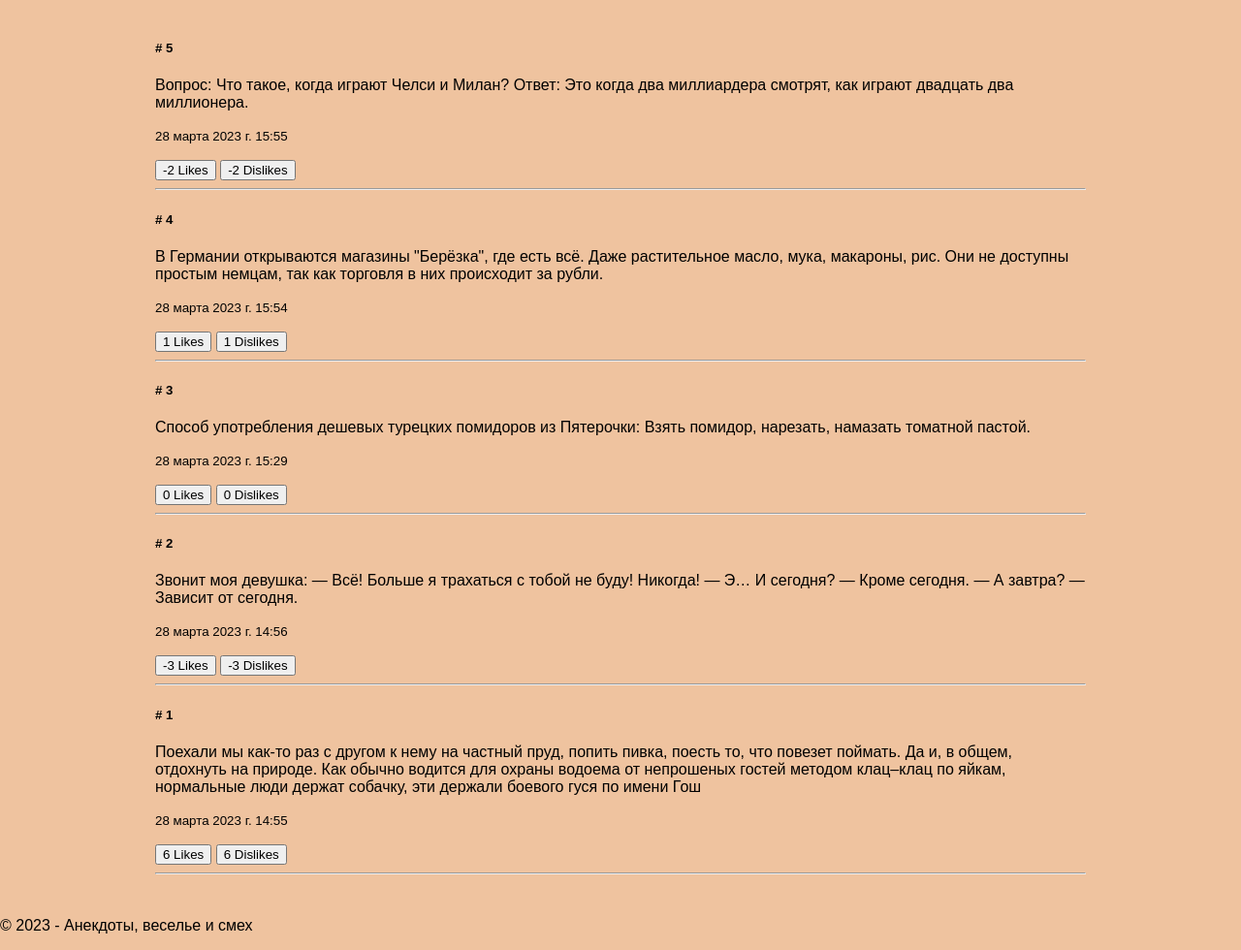
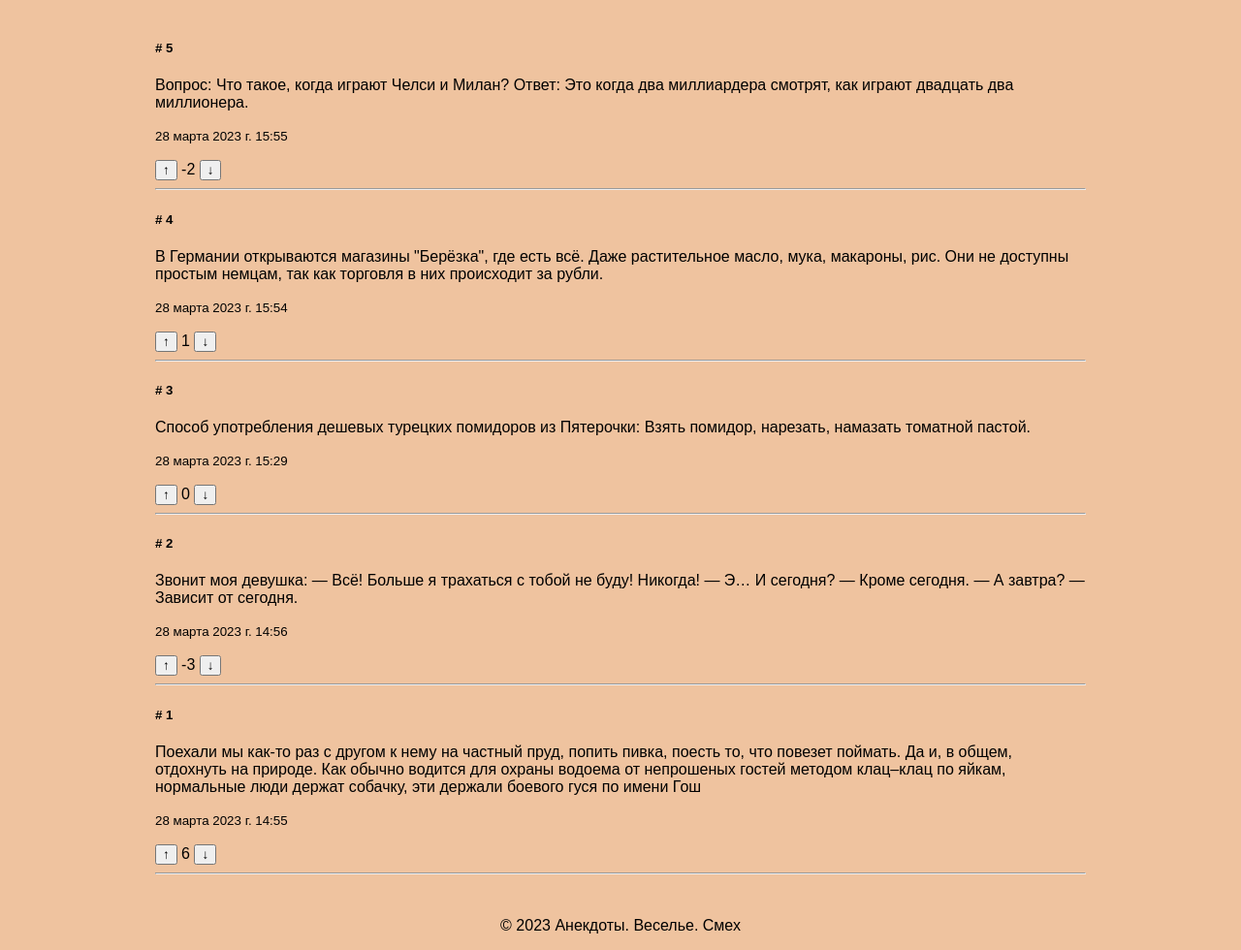
Before and after one commit to TarumK/Aproject, a Django app: page / in a window 1280 px wide. Shown: the part 78-1058 px from the top of the page at 97% size. Run offline with Django 4.2, Linux system fonts and the light colour scheme; data comes from the database, SQL or seed files in the repository.

Commit message:
Кнопки нравится-не нравится

```diff
--- a/Aapp/templates/base.html
+++ b/Aapp/templates/base.html
@@ -30,7 +30,7 @@
         {% endblock %}
     </main>
     <footer>
-        <p>&copy; 2023 - Анекдоты, веселье и смех</p>
+        <p align="center">&copy; 2023 Анекдоты. Веселье. Смех</p>
     </footer>
     <script src="{% static 'js/main.js' %}"></script>
     {% block extra_js %}{% endblock %}
--- a/Aapp/templates/index.html
+++ b/Aapp/templates/index.html
@@ -12,8 +12,10 @@
       <p class="card-text">{{ joke.text }}</p>
       <p class="card-text"><small class="text-muted">{{ joke.pub_date }}</small></p>
       <div class="btn-group" role="group">
-        <button type="button" class="btn btn-primary">{{ joke.rating }} Likes</button>
-        <button type="button" class="btn btn-secondary">{{ joke.rating }} Dislikes</button>
+        <button type="button" class="btn btn-primary"> &uarr; </button>
+         {{ joke.rating }}
+        <button type="button" class="btn btn-secondary"> &darr; </button>
+<!--        <button type="button" class="btn btn-secondary">{{ joke.rating }} Dislikes</button>-->
       </div>
     </div>
   </div>
```
